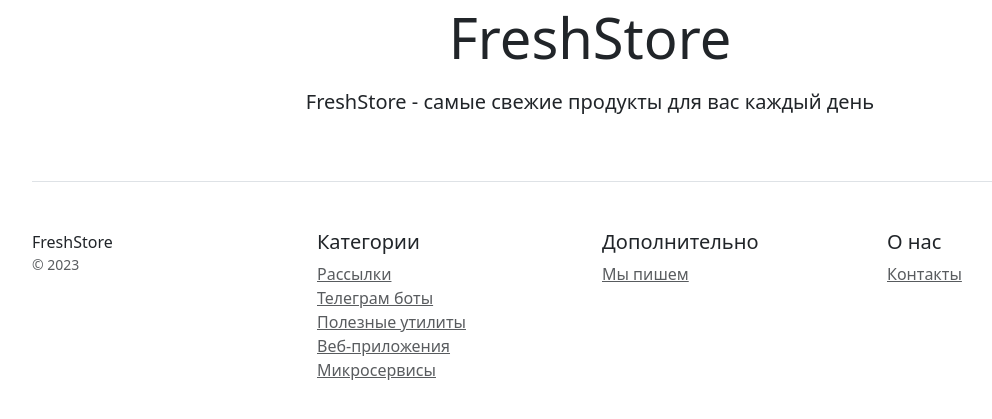
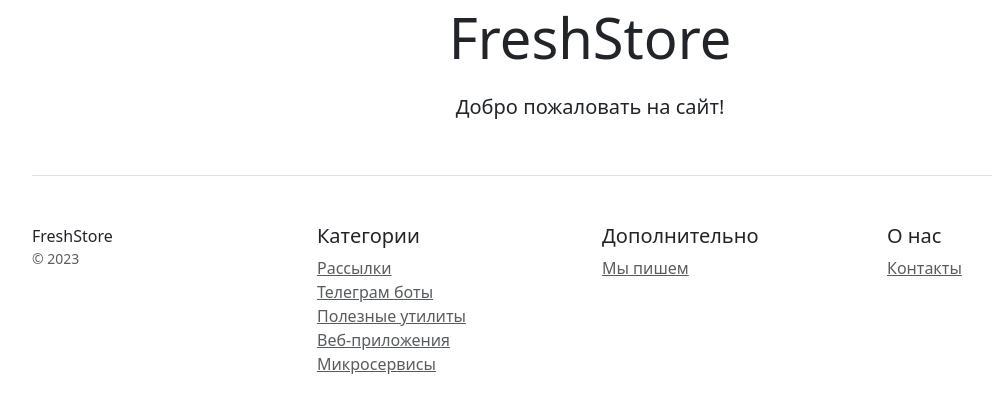
Before and after one commit to SuperZebrocat/DjangoHomework, a Django app: page /products/ in a window 1280 px wide. Shown: the part 56-475 px from the top of the page, without its empty margins (50-1042 px from the left). Run offline with Django 5.2, Linux system fonts and the light colour scheme; data comes from the database, SQL or seed files in the repository; some libraries are stand-ins or nearby versions.

Commit message:
Product list template fixed

```diff
--- a/catalog/templates/catalog/product_list.html
+++ b/catalog/templates/catalog/product_list.html
@@ -2,11 +2,16 @@
 {% load catalog_tags %}
 {% block content %}
 {% include 'catalog/includes/inc_header.html' with page_header='FreshStore' %}
-<p class="lead" style="text-align: center;">FreshStore - самые свежие продукты для вас каждый день</p>
+<div class="container mt-2 text-center">
+    {% if user.is_authenticated %}
+        <h5>Добро пожаловать, {{ user.email }}!</h5>
+    {% else %}
+        <h5>Добро пожаловать на сайт!</h5>
+    {% endif %}
+</div>
 <div class="container">
     <div class="row">
         {% for product in product_list %}
-
             <div class="col-md-4"> <!-- Используем col-md-4 для 3 колонок на средних и больших экранах -->
                 <div class="card text-center mt-4">
 
```
